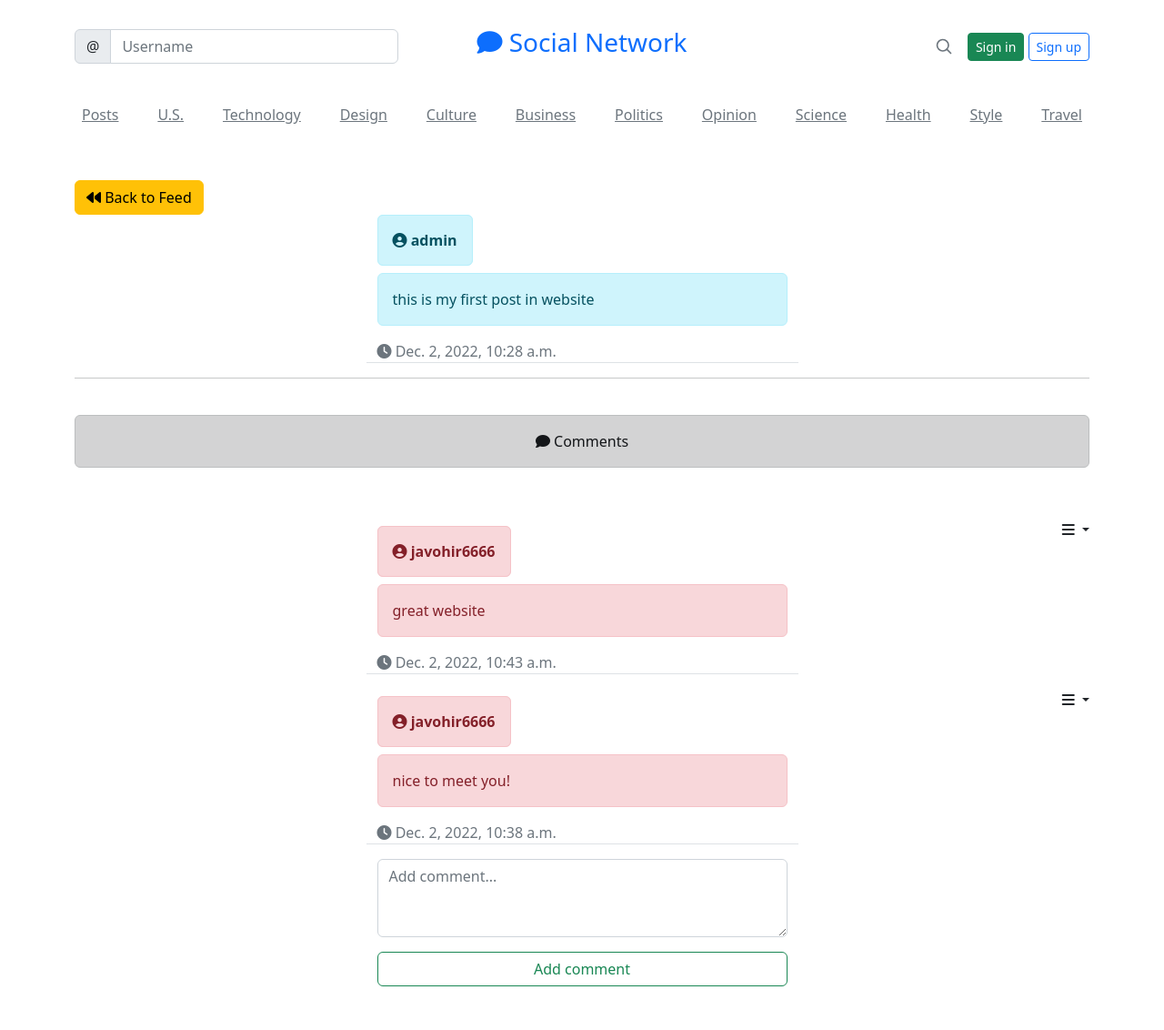
After one commit to javohir6666/Social-media-django, a Django app: page /social/post/14 in a window 1280 px wide. The commit adds this page. Shown: the whole page at 91% size. Run offline with Django 4.2, Linux system fonts and the light colour scheme; data comes from the database, SQL or seed files in the repository; both versions use the stored data as it was after the commit; some libraries are stand-ins or nearby versions.

Commit message:
comment added

```diff
--- a/landing/templates/landing/base.html
+++ b/landing/templates/landing/base.html
@@ -18,7 +18,7 @@
             </div>
           </div>
           <div class="col-4 text-center">
-            <h3 class="text-primary"><a class="text-decoration-none" href="{% url 'index' %}">Social Network</a></h3>
+            <h3 class="text-primary"><a class="text-decoration-none" href="{% url 'index' %}"><i class="fa fa-comment" aria-hidden="true"></i>&nbsp;Social Network</a></h3>
           </div>
           <div class="col-4 d-flex justify-content-end align-items-center">
             <a class="link-secondary" href="#" aria-label="Search">
@@ -47,7 +47,7 @@
 
       <div class="nav-scroller py-1 mb-2">
         <nav class="nav d-flex justify-content-between">
-          <a class="p-2 link-secondary" href="{% url 'post_list' %}">Posts</a>
+          <a class="p-2 link-secondary" href="{% url 'post-list' %}">Posts</a>
           <a class="p-2 link-secondary" href="#">U.S.</a>
           <a class="p-2 link-secondary" href="#">Technology</a>
           <a class="p-2 link-secondary" href="#">Design</a>
--- a/social/forms.py
+++ b/social/forms.py
@@ -1,5 +1,5 @@
 from django import forms
-from .models import Post
+from .models import Post,Comment
 
 class PostForm(forms.ModelForm):
     body = forms.CharField(
@@ -13,3 +13,16 @@ class PostForm(forms.ModelForm):
     class Meta:
         model = Post
         fields = ['body']
+
+class CommentForm(forms.ModelForm):
+    comment = forms.CharField(
+        label= '',
+        widget=forms.Textarea(attrs={
+            'rows':'3',
+            'placeholder':"Add comment..."
+        })
+
+    )
+    class Meta:
+        model = Comment
+        fields = ['comment']
--- a/social/models.py
+++ b/social/models.py
@@ -6,3 +6,8 @@ class Post(models.Model):
     body = models.TextField()
     created_at = models.DateTimeField(auto_now_add=True)
     author = models.ForeignKey(User, on_delete=models.CASCADE)
+class Comment(models.Model):
+    comment = models.CharField(max_length=500)
+    created_at= models.DateTimeField(auto_now_add=True)
+    author = models.ForeignKey(User, on_delete=models.CASCADE)
+    post = models.ForeignKey('Post', on_delete=models.CASCADE)
--- /dev/null
+++ b/social/templates/social/post_detail.html
@@ -0,0 +1,65 @@
+{% extends 'landing/base.html' %}
+{% load crispy_forms_tags %}
+
+{% block content %}
+<div class="container">
+    <div class="row mt-5">
+        <div class="col-md-5 col-sm-6">
+            <a href="{% url 'post-list' %}" class="btn btn-warning"><i class="fas fa-backward"></i>&nbsp;Back to Feed</a>
+        </div>
+    </div>
+    <div class="row justify-content-center mt-3">
+        <div class="col-md-5 col-sm-12 border-bottom">
+            <span class="alert alert-info"><i class="fa fa-user-circle" aria-hidden="true"></i>&nbsp;<strong>{{post.author}}</strong></span>
+            <br>
+            <br>
+            <p class="alert alert-info">
+                {{post.body}}
+            </p>
+            <span class="text-muted"><i class="fas fa-clock"></i>&nbsp;{{post.created_at}}</span>
+        </div>
+    </div>
+    <hr><br>
+    <div class="alert alert-dark text-center"><span class=""><i class="fa fa-comment" aria-hidden="true"></i>&nbsp;Comments</span></div><br>
+    {% for comm in comments %}
+    <div class="row justify-content-center mt-3">
+
+        <!-- dropdown menu  -->
+            <div class="flex-shrink-0 dropdown d-flex justify-content-end">
+                <a href="#" class="d-block link-dark text-decoration-none dropdown-toggle" data-bs-toggle="dropdown" aria-expanded="false">
+                    <i class="fa fa-bars" aria-hidden="true"></i>
+                </a>
+                <ul class="dropdown-menu text-small shadow" style="">
+                    <li><a class="dropdown-item" href="{% url 'comment-delete' post.pk %}">Delete comment</a></li>
+                </ul>
+            </div>
+        <!-- END dropdown menu  -->
+
+        <div class="col-md-5 col-sm-12 border-bottom">
+            <span class="alert alert-danger"><i class="fa fa-user-circle" aria-hidden="true"></i>&nbsp;<strong>{{comm.author}}</strong></span>
+            <br>
+            <br>
+            <p class="alert alert-danger">
+                {{comm.comment}}
+            </p>
+            {% if request.user == comm.author %}
+            <a href="{% url 'comment-delete' post.pk %}"><i class="fa fa-trash" aria-hidden="true"></i></a>
+            {% endif %}
+            <span class="text-muted"><i class="fas fa-clock"></i>&nbsp;{{comm.created_at}}</span>
+        </div>
+    </div>
+    {% endfor %}
+    <div class="row justify-content-center mt-3 mb-5">
+        <div class="col-md-5 col-sm-12">
+            <form method="POST">
+                {% csrf_token %}
+                {{form|crispy}}
+            <div class="d-grid gap-2">
+                <button class="btn btn-outline-success mt-3">Add comment</button>
+            </div>
+
+            </form>
+        </div>
+    </div>
+</div>
+{% endblock content %}
--- a/social/urls.py
+++ b/social/urls.py
@@ -1,6 +1,10 @@
 from django.urls import path
-from .views import PostListView
+from .views import PostListView, PostDetailView, PostEditView,PostDeleteView,CommentDeleteView
 
 urlpatterns = [
-    path('', PostListView.as_view(), name='post_list'),
+    path('', PostListView.as_view(), name='post-list'),
+    path('post/<int:pk>', PostDetailView.as_view(), name='post-detail'),
+    path('post/edit/<int:pk>', PostEditView.as_view(), name='post-edit'),
+    path('post/delete/<int:pk>', PostDeleteView.as_view(), name='post-delete'),
+    path('post/comment/delete/<int:pk>/', CommentDeleteView.as_view(), name='comment-delete'),
 ]
--- a/social/views.py
+++ b/social/views.py
@@ -1,10 +1,12 @@
 from django.shortcuts import render
-from .models import Post
+from django.urls import reverse_lazy
+from .models import Post, Comment
 from django.views import View
-from .forms import PostForm
+from django.views.generic.edit import UpdateView, DeleteView
+from .forms import PostForm, CommentForm
 class PostListView(View):
     def get(self,request, *args, **kwargs):
-        posts = Post.objects.all().order_by('created_at')
+        posts = Post.objects.all().order_by('-created_at')
         form = PostForm()
         context = {
             'post_list':posts,
@@ -27,3 +29,54 @@ class PostListView(View):
         }
 
         return render(request, 'social/post_list.html', context)
+
+class PostDetailView(View):
+    def get(self,request, pk, *args, **kwargs):
+        post = Post.objects.get(pk=pk)
+        form = CommentForm()
+        comments = Comment.objects.filter(post=post).order_by('-created_at')
+        context = {
+            'post':post,
+            'form': form,
+            'comments':comments
+        }
+        return render(request, 'social/post_detail.html', context)
+
+    def post(self,request, pk, *args, **kwargs):
+        post = Post.objects.get(pk=pk)
+        form = CommentForm(request.POST)
+        if form.is_valid():
+            new_comment = form.save(commit=False)
+            new_comment.author = request.user
+            new_comment.post = post
+            new_comment.save()
+        comments = Comment.objects.filter(post=post).order_by('-created_at')
+
+        context = {
+            'post':post,
+            'form': form,
+            'comments':comments
+        }
+        return render(request, 'social/post_detail.html', context)
+
+
+class PostEditView(UpdateView):
+    model = Post
+    fields = ['body']
+    template_name = 'social/post_edit.html'
+    def get_success_url(self):
+        pk = self.kwargs['pk']
+        return reverse_lazy('post-detail', kwargs = {'pk':pk})
+
+class PostDeleteView(DeleteView):
+    model = Post
+    template_name = 'social/post_delete.html'
+    success_url = reverse_lazy('post-list')
+
+class CommentDeleteView(DeleteView):
+    model = Comment
+    template_name = 'social/comment_delete.html'
+
+    def get_success_url(self):
+        pk = self.kwargs['pk']
+        return reverse_lazy('post-detail', kwargs ={'pk':pk})
```
Also changed, not shown: social/templates/social/comment_delete.html (added, +25 -0 lines), social/templates/social/post_delete.html (added, +30 -0 lines), social/templates/social/post_edit.html (added, +28 -0 lines), social/templates/social/post_list.html (+13 -2 lines), db.sqlite3, social/migrations/0002_comment.py (added).
